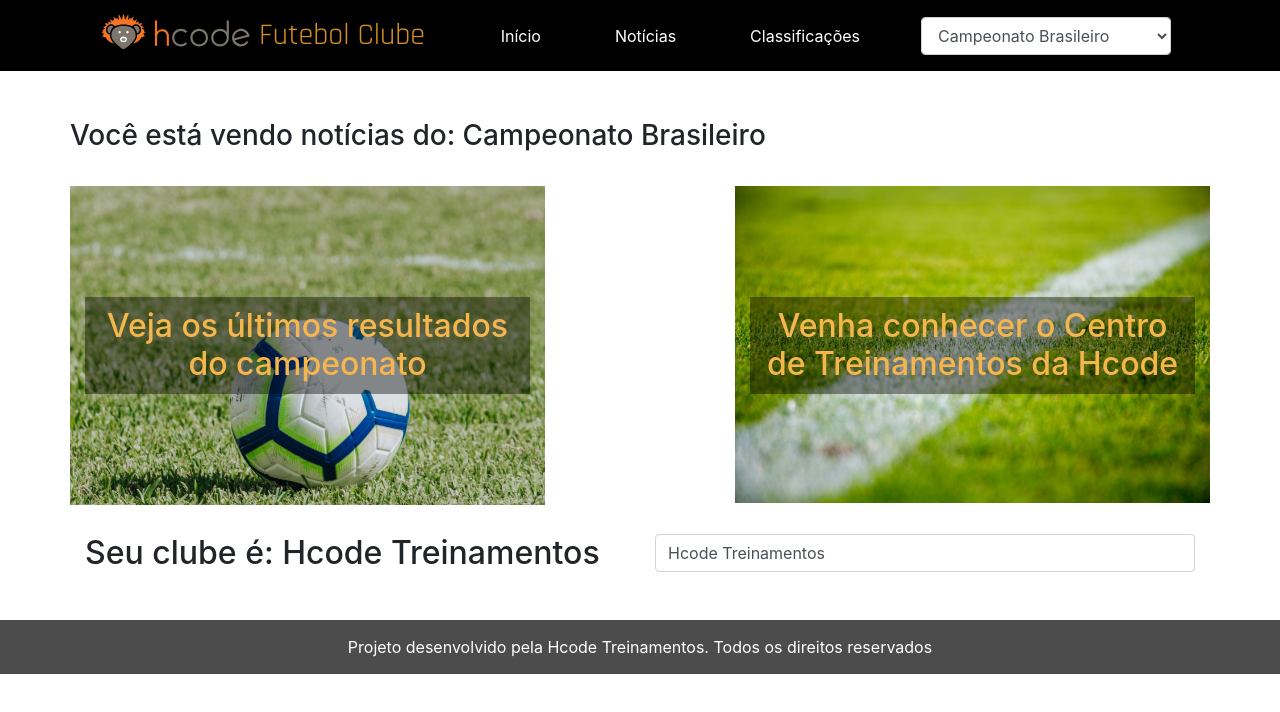
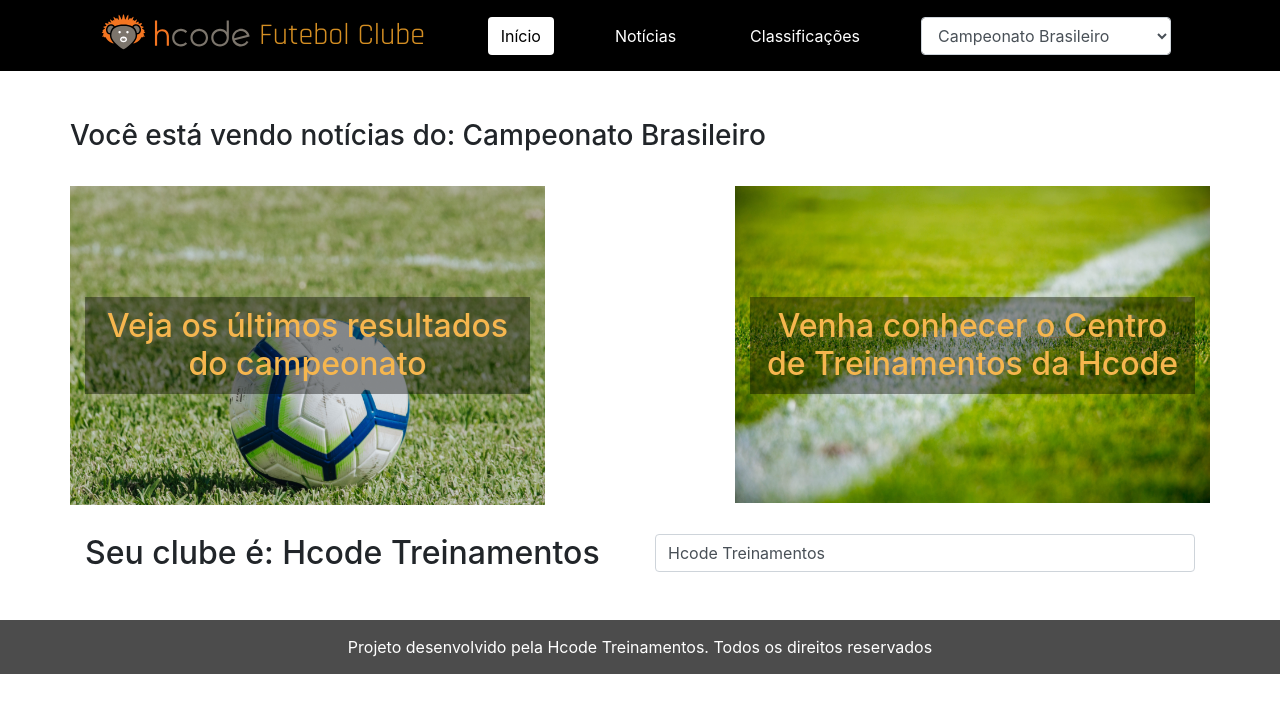
Before and after one commit to viniciusmendite/hcode-futebol-clube, a Vue app: page / in a window 1280 px wide. Shown: the top 712 px of the page. Built offline with nearby package versions, Linux system fonts and the light colour scheme; what vue2-filters would draw is missing.

Commit message:
instalando vue-router, configurando rotas e classe para rota ativa

```diff
--- a/package.json
+++ b/package.json
@@ -13,6 +13,7 @@
     "jquery": "^3.5.1",
     "popper.js": "^1.16.1",
     "vue": "^2.6.11",
+    "vue-router": "^3.4.3",
     "vue2-filters": "^0.11.0",
     "vuex": "^3.5.1"
   },
--- a/src/App.vue
+++ b/src/App.vue
@@ -4,9 +4,7 @@
     @select-championship="changeChampionship"
     @change-component="changeComponent"
     />
-    <HcodeSection
-    :current-component="currentSectionComponent"
-    />
+    <HcodeSection />
     <HcodeFooter />
   </div>
 </template>
@@ -26,7 +24,7 @@ export default {
   },
   data() {
       return {
-          currentSectionComponent: 'HcodeSectionBanner'
+        //   currentSectionComponent: 'HcodeSectionBanner'
       }
   },
   methods: {
--- a/src/components/HcodeHeader.vue
+++ b/src/components/HcodeHeader.vue
@@ -15,7 +15,10 @@
         </a>
 
         <div class="links mr-2">
-          <a
+            <router-link to="/" class="btn mr-5">Início</router-link>
+            <router-link to="/news" class="btn mr-5">Notícias</router-link>
+
+          <!-- <a
             href="#"
             @click.prevent="$emit('change-component', 'home')"
             class="btn mr-5"
@@ -24,7 +27,7 @@
             href="#"
             @click.prevent="$emit('change-component', 'news')"
             class="btn mr-5"
-          >Notícias</a>
+          >Notícias</a> -->
           <a
             href="#"
             class="btn mr-5"
@@ -77,5 +80,9 @@ header {
     outline: none !important;
     box-shadow: none !important;
 }
+.link-active {
+    background-color: #fff;
+    color: #000 !important;
+}
 
 </style>
--- a/src/components/HcodeSection.vue
+++ b/src/components/HcodeSection.vue
@@ -6,7 +6,8 @@
           </div>
       </div>
 
-    <component :is="currentComponent"></component>
+    <router-view></router-view>
+    <!-- <component :is="currentComponent"></component> -->
 
     <div class="container">
         <div class="row my-club mt-5">
@@ -23,14 +24,14 @@
 </template>
 
 <script>
-import HcodeSectionBanner from './HcodeSectionBanner';
+// import HcodeSectionBanner from './HcodeSectionBanner';
 import HcodeInput from './HcodeInput';
 import { mapState, mapGetters } from 'vuex';
 
 export default {
   components: {
-    HcodeSectionBanner,
-    HcodeSectionNews: () => import('./HcodeSectionNews'),
+    // HcodeSectionBanner,
+    // HcodeSectionNews: () => import('./HcodeSectionNews'),
     HcodeInput
   },
   props: {
--- a/src/main.js
+++ b/src/main.js
@@ -3,6 +3,7 @@ import Vue2Filters from 'vue2-filters';
 import 'bootstrap';
 import 'bootstrap/dist/css/bootstrap.min.css';
 import store from './store/store';
+import router from './router/routes';
 import App from './App.vue';
 
 Vue.use(Vue2Filters);
@@ -11,5 +12,6 @@ Vue.config.productionTip = false;
 
 new Vue({
   render: (h) => h(App),
-  store
+  store,
+  router
 }).$mount('#app');
--- /dev/null
+++ b/src/router/routes.js
@@ -0,0 +1,21 @@
+import Vue from 'vue';
+import VueRouter from 'vue-router';
+
+import Home from '../components/HcodeSectionBanner';
+import News from '../components/HcodeSectionNews';
+
+Vue.use(VueRouter);
+
+export default new VueRouter({
+    linkExactActiveClass: "link-active",
+    routes: [
+        {
+            path: '/',
+            component: Home
+        },
+        {
+            path: '/news',
+            component: News
+        }
+    ]
+})
```
Also changed, not shown: 1 other file (tests, documents, lock files or other folders).
